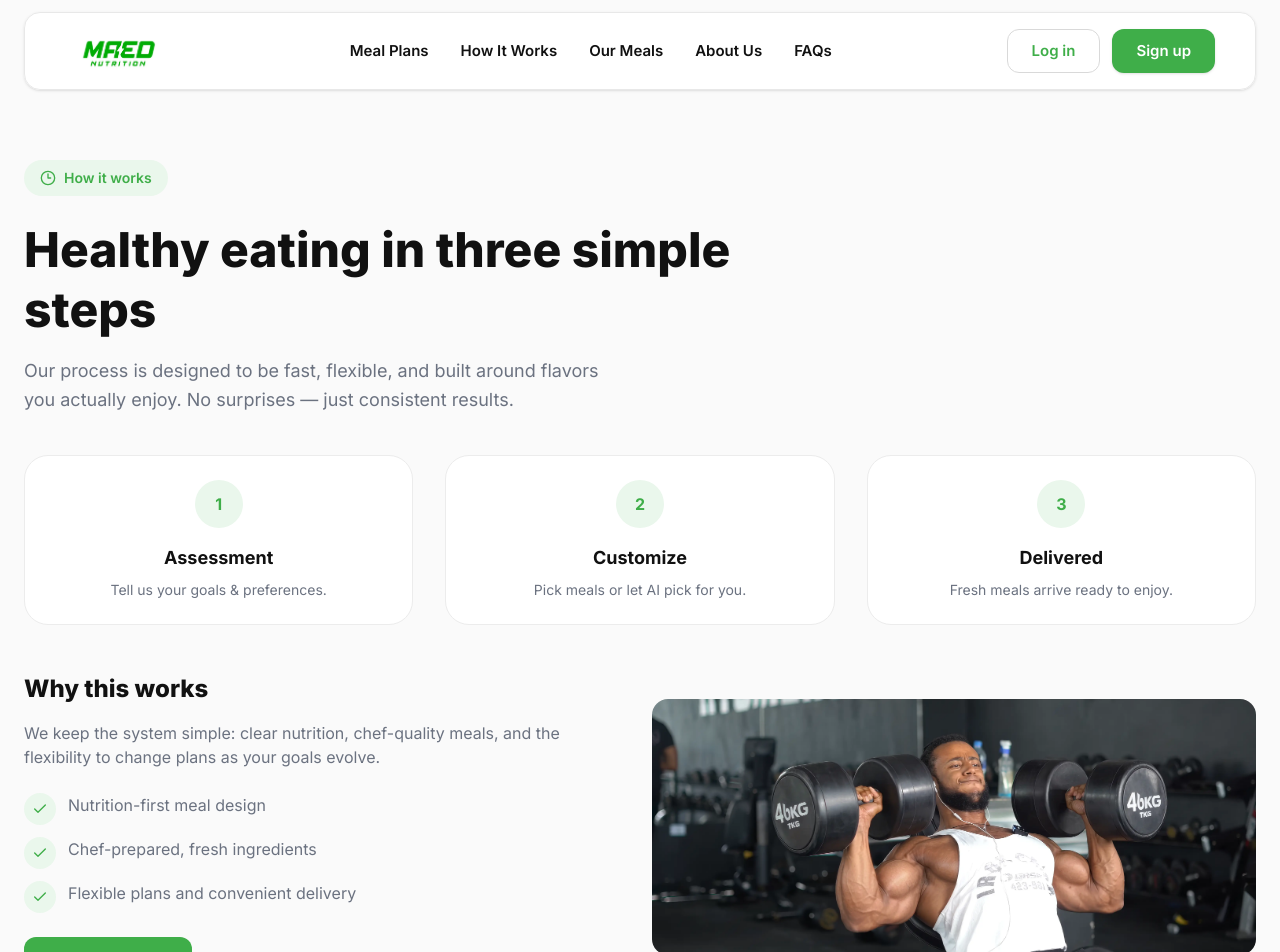
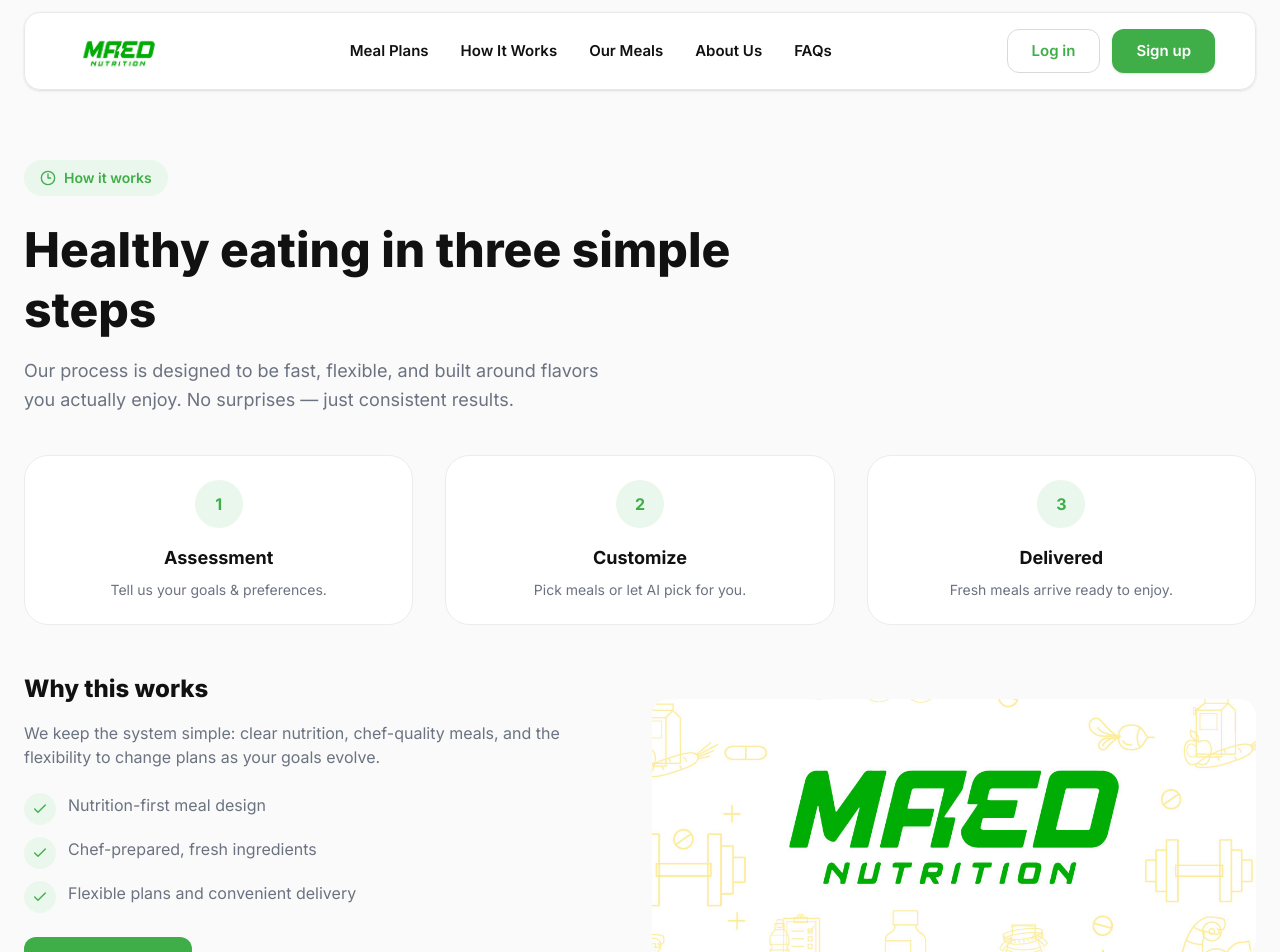
Before and after one commit to BemnetKassa/MaedNutrition, a Next.js app: page /howItWorks in a window 1280 px wide. Shown: the top 952 px of the page. Built offline with nearby package versions, Linux system fonts and the light colour scheme.

Commit message:
Swap howItWorks image to maed_logo.jpg
Replace the image used in src/app/howItWorks/page.tsx: changed the image source from /pictures/sofi4.webp to /pictures/maed_logo.jpg while keeping alt text, sizing and styling intact. Reflects an asset/branding update for the how-it-works section.

```diff
--- a/src/app/howItWorks/page.tsx
+++ b/src/app/howItWorks/page.tsx
@@ -90,7 +90,7 @@ export default function HowItWorksPage() {
             </div>
 
             <div className="relative h-64 w-full overflow-hidden rounded-2xl bg-[#F5F5F5]">
-              <Image src="/pictures/sofi4.webp" alt="how it works" fill sizes="(max-width: 768px) 100vw, 40vw" className="object-cover" />
+              <Image src="/pictures/maed_logo.jpg" alt="how it works" fill sizes="(max-width: 768px) 100vw, 40vw" className="object-cover" />
             </div>
           </section>
         </section>
```
